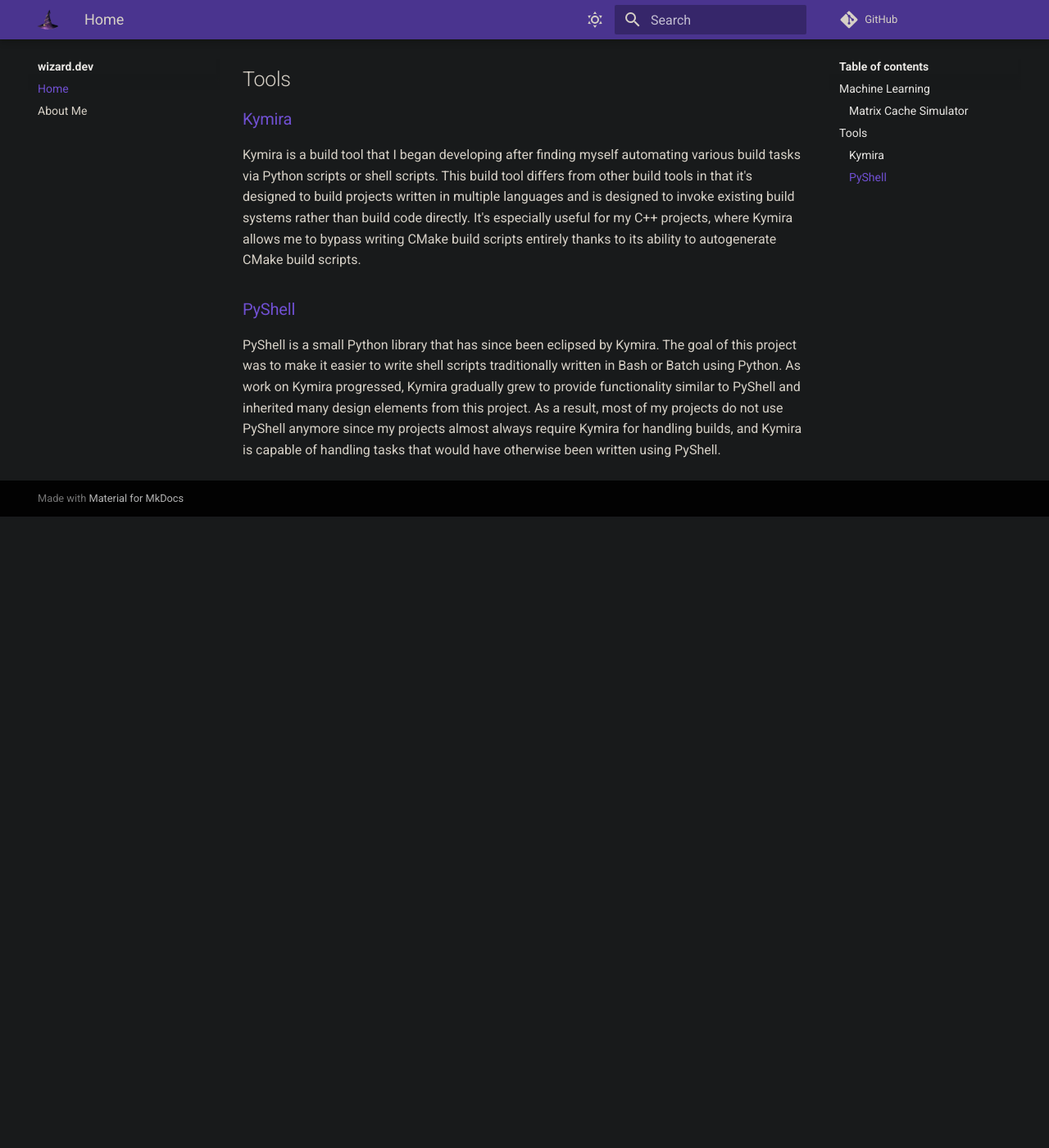
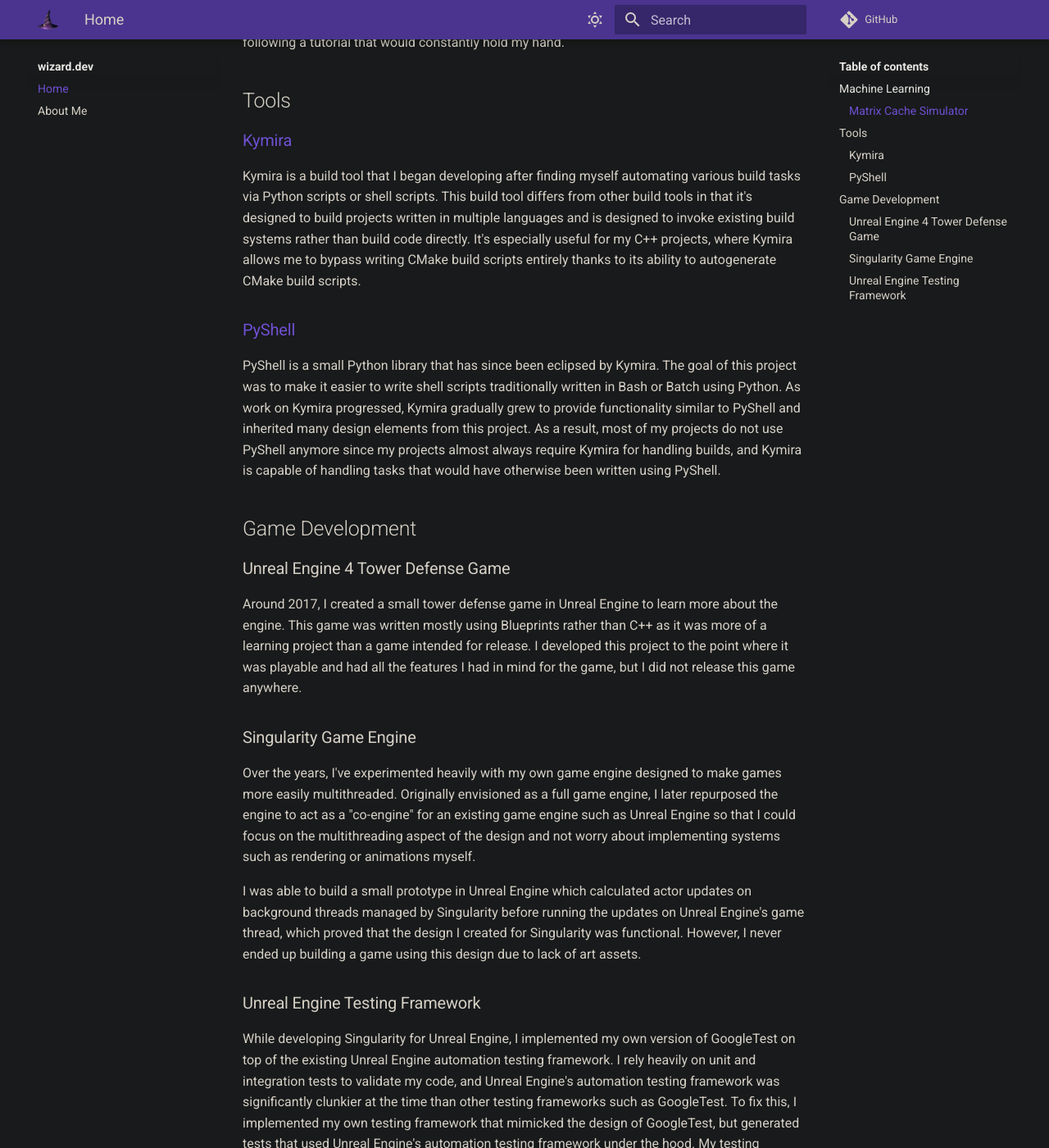
Before and after one commit to zkWildfire/wizard.dev, an MkDocs documentation site: the page built from docs/index.md, in a window 1280 px wide and 1400 px high, scrolled down 770 px. Shown: the whole window at 82% size. Built offline with MkDocs 1.6.1 and Material for MkDocs 9.7.7, drawn with Linux system fonts in a browser that asks for light colours; comment, search, counter and statistics services are not loaded; before the commit the page ends 1400 px from its top, so only the background shows below that; some of the changed text lies outside the part shown.

Commit message:
Add about me page and additional projects to the homepage.

```diff
--- a/docs/index.md
+++ b/docs/index.md
@@ -1,10 +1,11 @@
 # Research Projects and Demos
-Hello there and welcome to `wizard.dev`, my portfolio of projects I've worked on!
-My name is Zach Wilson, and these are projects that I've built to experiment
-with and learn more about machine learning and robotics, two fields that I'm
-deeply interested in learning more about. You can find the source code for each
-of the projects on this site's [GitHub repository](https://www.github.com/zkWildfire/wizard.dev)
+Hello there! Welcome to `wizard.dev`, my portfolio of projects I've worked on.
+Many of these projects were created with the goal of experimenting with and
+learning more about machine learning and robotics, two fields that I'm deeply
+interested in learning more about. You can find the source code for each of the
+projects on this site's [GitHub repository](https://www.github.com/zkWildfire/wizard.dev)
 and interactive demos of these projects on my blog at [whattf.how](https://www.whattf.how).
+You can also learn more about who I am on the [About Me](./about-me.md) page.
 
 ## Machine Learning
 ### Matrix Cache Simulator
@@ -47,3 +48,54 @@
 PyShell anymore since my projects almost always require Kymira for handling
 builds, and Kymira is capable of handling tasks that would have otherwise been
 written using PyShell.
+
+## Game Development
+### Unreal Engine 4 Tower Defense Game
+Around 2017, I created a small tower defense game in Unreal Engine to learn
+more about the engine. This game was written mostly using Blueprints rather
+than C++ as it was more of a learning project than a game intended for release.
+I developed this project to the point where it was playable and had all the
+features I had in mind for the game, but I did not release this game anywhere.
+
+### Singularity Game Engine
+Over the years, I've experimented heavily with my own game engine designed to
+make games more easily multithreaded. Originally envisioned as a full game
+engine, I later repurposed the engine to act as a "co-engine" for an existing
+game engine such as Unreal Engine so that I could focus on the multithreading
+aspect of the design and not worry about implementing systems such as rendering
+or animations myself.
+
+I was able to build a small prototype in Unreal Engine which calculated actor
+updates on background threads managed by Singularity before running the updates
+on Unreal Engine's game thread, which proved that the design I created for
+Singularity was functional. However, I never ended up building a game using
+this design due to lack of art assets.
+
+### Unreal Engine Testing Framework
+While developing Singularity for Unreal Engine, I implemented my own version of
+GoogleTest on top of the existing Unreal Engine automation testing framework.
+I rely heavily on unit and integration tests to validate my code, and Unreal
+Engine's automation testing framework was significantly clunkier at the time
+than other testing frameworks such as GoogleTest. To fix this, I implemented
+my own testing framework that mimicked the design of GoogleTest, but generated
+tests that used Unreal Engine's automation testing framework under the hood.
+My testing framework also implemented a clone of GoogleMock, which was
+implemented entirely independently of GoogleMock but provided the same syntax
+for declaring and using mocks.
+
+This testing framework improved on Unreal Engine's automation testing framework
+significantly by making it possible to define tests using syntax almost
+identical to GoogleTest instead of the highly verbose test declarations that
+the Unreal Automation Testing Framework required. Additionally, I used the Boost
+C++ libraries' support for coroutines to allow unit tests to execute
+single method which could execute over multiple engine frames, which was a
+massive improvement over how Unreal Engine's Automation Testing Framework
+handled latent actions at the time. This testing framework was written prior
+to C++20, so using the coroutine support now built into C++ itself was not an
+option.
+
+!!! info
+    While my testing framework was designed to match GoogleTest and GoogleMock
+    as closely as possible, my testing framework was not created by taking the
+    existing GoogleTest source code and making it compile for Unreal Engine.
+    I wrote all of the code for the testing and mocking frameworks myself.
```
Also changed, not shown: docs/about-me.md (+42 -0 lines).
